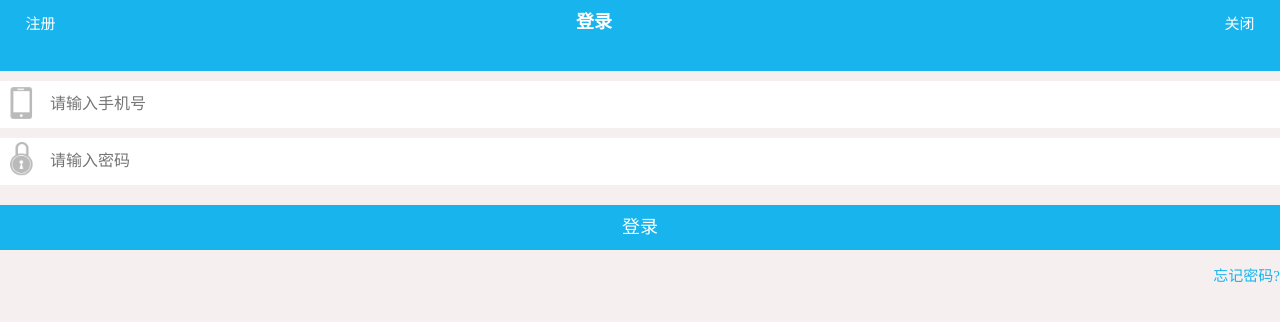
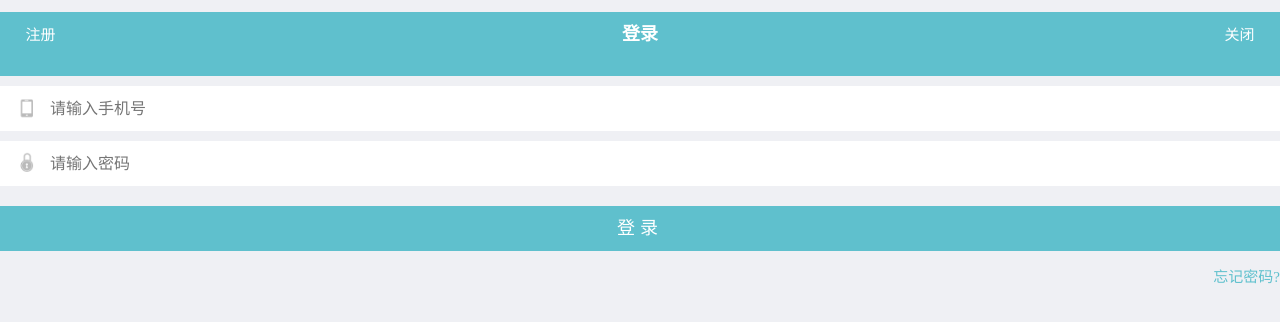
Before and after one commit to Sora1022/homework, a plain HTML site: page 3/index2.html in a window 1280 px wide. Shown: the top 322 px of the page. Drawn offline with Linux system fonts and the light colour scheme.

Commit message:
完善作业

```diff
--- a/3/index2.html
+++ b/3/index2.html
@@ -7,38 +7,32 @@
     <title>Document</title>
     <link rel="stylesheet" href="style/normalize.css">
     <style type="text/css">
+    *{
+        box-sizing: border-box;
+    }
+
     html,body{
         width: 100%;
-        padding-bottom: 100%;
-        background-color:rgb(245, 239, 239);
-        overflow: hidden;
+        height: 100%;
+        background-color:#eff0f4;
     }
 
     h1,botton{
         text-align: center;
-        top: 0;
-        height: 30px;
         line-height: 45px;
         font-size: 18px;
-        display: inline-block;
-    }
-
-    h1{
-        margin-left: 45%;
-        display: inline;
     }
 
     a{
         line-height: 20px;
         font-size: 15px;
-        display: inline;
     }
 
     .title{
         position: relative;
         width: 100%;
-        padding-bottom: 2%;
-        background: #18b4ed;
+        height: 8%;
+        background: #5fc0cd;
         color: #fff;
     }
 
@@ -55,9 +49,9 @@
     }
 
     input{
+        box-sizing: border-box;
         margin-top: 10px;
         padding-left: 50px;
-        width: 100%;
     }
 
     .botton{
@@ -65,8 +59,10 @@
         text-align: center;
         width: 100%;
         height: 4%;
-        background: #18b4ed;
+        background: #5fc0cd;
         color: #fff;
+        letter-spacing: 5px;
+        display: inline-block;
     }
 
     .background1{
@@ -75,7 +71,9 @@
         border:0px;
         background-image:url(image/iphone.png);
         background-repeat: no-repeat;
-        background-size: 45px 45px;
+        background-position-x: 15px;
+        background-position-y: center;
+        background-size: 25px 25px;
     }
 
     .background2{
@@ -84,12 +82,14 @@
         border:0px;
         background-image:url(image/locked2.png);
         background-repeat: no-repeat;
-        background-size: 45px 45px;
+        background-position-x: 15px;
+        background-position-y: center;
+        background-size: 25px 25px;
     }
 
     .caution{
         text-align: right;
-        color: #18b4ed;
+        color: #5fc0cd;
     }
 
     </style>
@@ -101,8 +101,8 @@
         <a herf="www.baidu.com" class="content">关闭</a>
     </header>
     <main>
-       <input type="text" placeholder="请输入手机号" class="background1">
-       <input type="password" placeholder="请输入密码" class="background2">
+         <input type="text" placeholder="请输入手机号" class="background1">
+         <input type="password" placeholder="请输入密码" class="background2">
        <botton class="botton">登录</botton>
        <p class="caution"><a herf="www.baidu.com">忘记密码?</a></p>
     </main>
```
Also changed, not shown: 3/index.html (+0 -4 lines).
